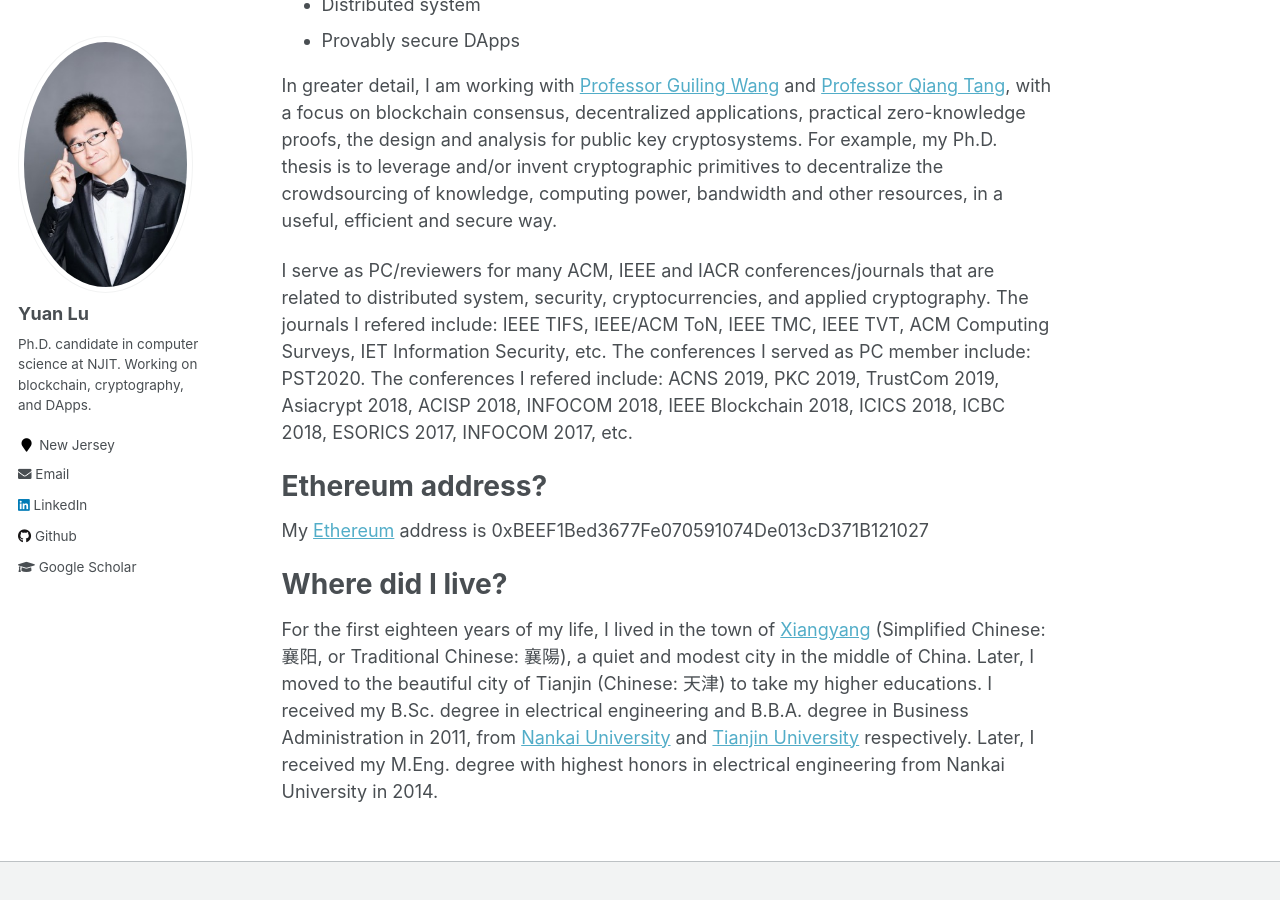
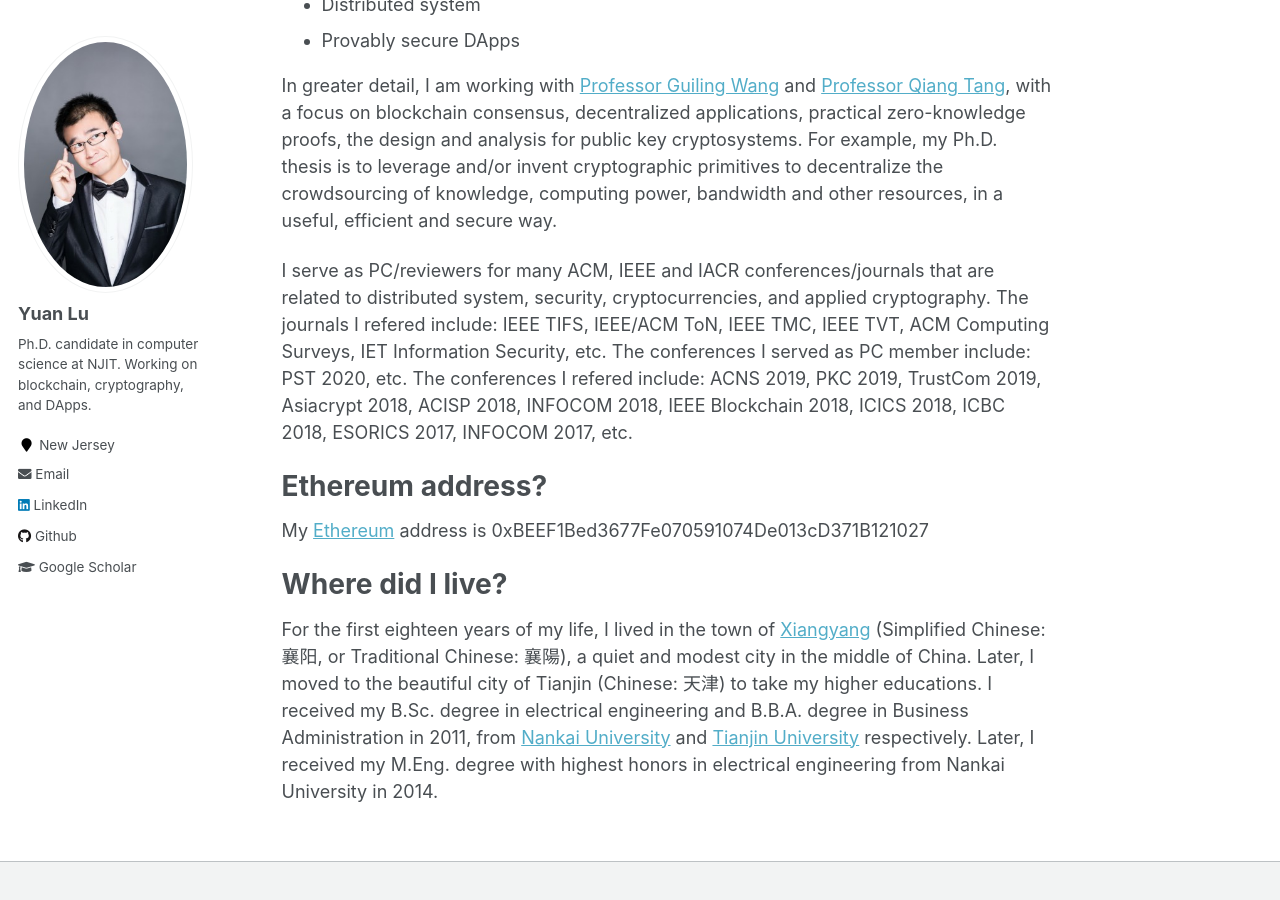
Before and after one commit to yylluu/yylluu.github.io, a Jekyll site: the page built from _pages/about.md, in a window 1280 px wide and 900 px high, scrolled down 408 px. Built offline with Jekyll 4.4.1, drawn with Linux system fonts in a browser that asks for light colours.

Commit message:
Update about.md

```diff
--- a/_pages/about.md
+++ b/_pages/about.md
@@ -20,7 +20,7 @@ I am currently a Ph.D. Candidate in [the Department of Computer Science at New J
 
 In greater detail, I am working with [Professor Guiling Wang](https://web.njit.edu/~gwang/) and [Professor Qiang Tang](https://web.njit.edu/~qiang/), with a focus on blockchain consensus, decentralized applications, practical zero-knowledge proofs, the design and analysis for public key cryptosystems. For example, my Ph.D. thesis is to leverage and/or invent cryptographic primitives to decentralize the crowdsourcing of knowledge, computing power, bandwidth and other resources, in a useful, efficient and secure way.
 
-I serve as PC/reviewers for many ACM, IEEE and IACR conferences/journals that are related to distributed system, security, cryptocurrencies, and applied cryptography. The journals I refered include: IEEE TIFS, IEEE/ACM ToN, IEEE TMC, IEEE TVT, ACM Computing Surveys, IET Information Security, etc. The conferences I served as PC member include: PST2020. The conferences I refered include: ACNS 2019, PKC 2019, TrustCom 2019, Asiacrypt 2018, ACISP 2018, INFOCOM 2018, IEEE Blockchain 2018, ICICS 2018, ICBC 2018, ESORICS 2017, INFOCOM 2017, etc.
+I serve as PC/reviewers for many ACM, IEEE and IACR conferences/journals that are related to distributed system, security, cryptocurrencies, and applied cryptography. The journals I refered include: IEEE TIFS, IEEE/ACM ToN, IEEE TMC, IEEE TVT, ACM Computing Surveys, IET Information Security, etc. The conferences I served as PC member include: PST 2020, etc. The conferences I refered include: ACNS 2019, PKC 2019, TrustCom 2019, Asiacrypt 2018, ACISP 2018, INFOCOM 2018, IEEE Blockchain 2018, ICICS 2018, ICBC 2018, ESORICS 2017, INFOCOM 2017, etc.
 
 Ethereum address?
 ======
```
